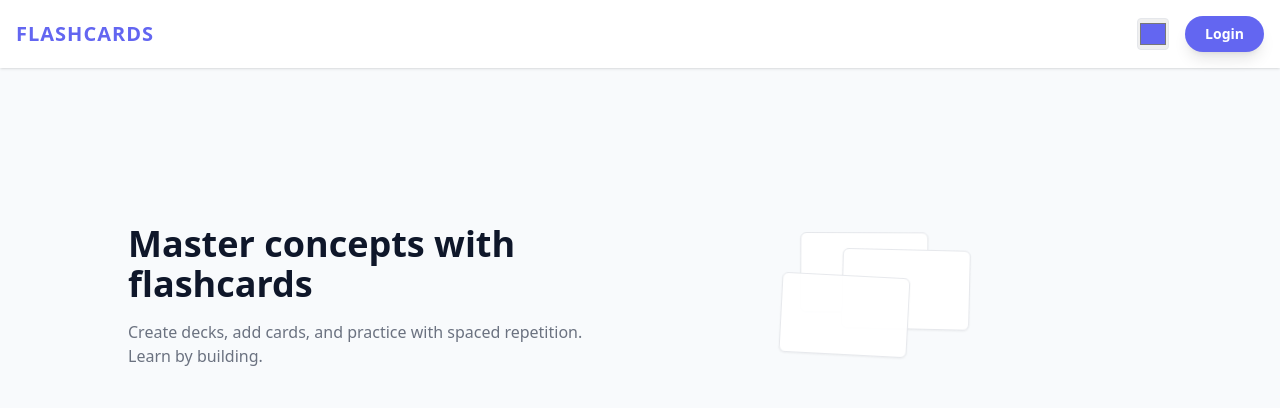
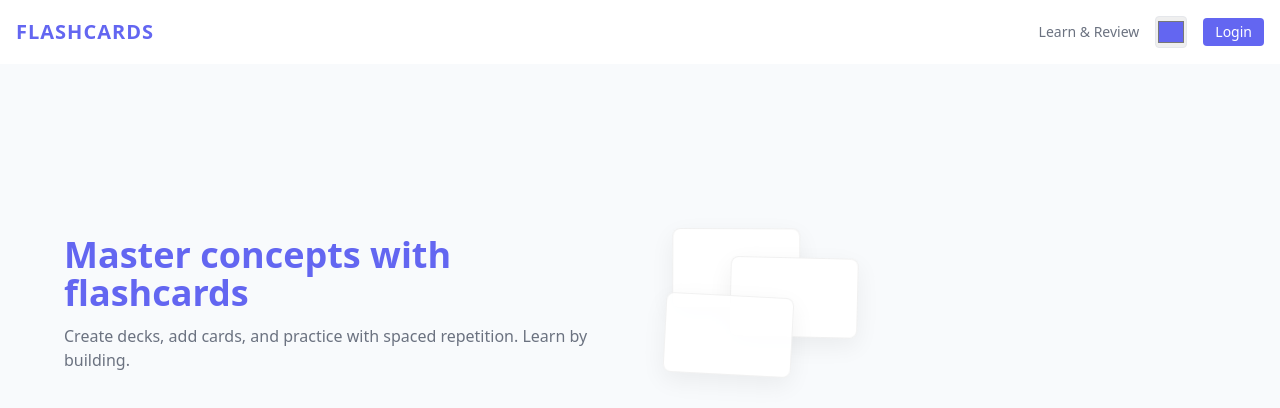
Before and after one commit to jaikhanna1996/flashcards-mern, a React (Vite) app in the folder frontend/: page / in a window 1280 px wide. Shown: the top 408 px of the page. Built offline with nearby package versions, Linux system fonts and the light colour scheme; no server answers.

Commit message:
login/signup done 2

```diff
--- /dev/null
+++ b/frontend/src/components/layout/NavBar.css
@@ -0,0 +1,25 @@
+
+.nav-login-btn {
+  background-color: var(--accent);
+  color: var(--accent-foreground);
+  border: none;
+}
+
+.nav-logout-btn {
+  background-color: var(--accent);
+  color: var(--accent-foreground);
+  border: 1px solid var(--accent);
+}
+
+.nav-login-btn:hover,
+.nav-login-btn:focus {
+  filter: brightness(0.95);
+  outline: none;
+}
+
+.nav-logout-btn:hover,
+.nav-logout-btn:focus {
+  background: var(--accent);
+  color: var(--accent-foreground);
+  outline: none;
+}
--- a/frontend/src/components/layout/NavBar.tsx
+++ b/frontend/src/components/layout/NavBar.tsx
@@ -1,5 +1,6 @@
 import React from "react";
 import ThemePicker from "../ThemePicker";
+import "./NavBar.css";
 
 type Props = {
   isAuthenticated?: boolean;
@@ -21,27 +22,21 @@ export default function NavBar({
       </div>
 
       <div className="flex items-center gap-4">
+        <div className="hidden sm:block text-sm muted">Learn & Review</div>
         <ThemePicker />
         {!isAuthenticated ? (
           <button
             onClick={() => onAuthOpen?.("login")}
-            className="
-    px-5 py-2 text-sm font-semibold rounded-full
-    bg-[color:var(--accent)]
-    text-[color:var(--accent-foreground)]
-    shadow-lg
-    hover:shadow-[0_0_12px_var(--accent)]
-    hover:brightness-110
-    active:scale-95
-    transition-all duration-200
-  "
+            className="px-3 py-1 rounded text-sm nav-login-btn"
+            type="button"
           >
             Login
           </button>
         ) : (
           <button
             onClick={onLogout}
-            className="px-3 py-1 rounded border text-sm"
+            className="px-3 py-1 rounded text-sm nav-logout-btn"
+            type="button"
           >
             Logout
           </button>
--- a/frontend/src/index.css
+++ b/frontend/src/index.css
@@ -2,9 +2,7 @@
 @tailwind components;
 @tailwind utilities;
 
-/* ...existing code... */
-
-/* Theme tokens (use document.documentElement.style.setProperty to change at runtime) */
+/* Global theme tokens — used at runtime via CSS variables */
 :root {
   --bg: #f8fafc;
   --surface: #ffffff;
@@ -24,45 +22,9 @@
   --accent-foreground: #ffffff;
 }
 
-/* Simple utility classes that use the tokens (can be used alongside Tailwind classes) */
-.app-bg {
-  background-color: var(--bg);
-  color: var(--text);
-}
-
-.surface {
-  background-color: var(--surface);
-  color: var(--text);
-}
-
+/* Small global helper still used across components */
 .muted {
   color: var(--muted);
 }
 
-.text-accent {
-  color: var(--accent);
-}
-
-.bg-accent {
-  background-color: var(--accent);
-  color: var(--accent-foreground);
-}
-
-/* Keyframes and animation for card in NavBar */
-@keyframes fc-slide {
-  0% { transform: translateY(0) translateX(-6px) rotate(-4deg); opacity: 0.9; }
-  50% { transform: translateY(-4px) translateX(0) rotate(0deg); opacity: 1; }
-  100% { transform: translateY(0) translateX(6px) rotate(4deg); opacity: 0.9; }
-}
-
-.card-animate {
-  animation: fc-slide 1.6s ease-in-out infinite alternate;
-}
-
-.delay-200 {
-  animation-delay: 0.2s;
-}
-
-.delay-400 {
-  animation-delay: 0.4s;
-}
+/* ...existing global helpers (no animations here) ... */
--- /dev/null
+++ b/frontend/src/pages/Landing.css
@@ -0,0 +1,110 @@
+.landing-hero {
+  background-color: var(--bg);
+  color: var(--text);
+  min-height: 60vh;
+  display: flex;
+  align-items: center;
+  justify-content: center;
+  padding: 2rem;
+}
+
+.landing-container {
+  max-width: 72rem;
+  width: 100%;
+  display: flex;
+  gap: 2rem;
+  align-items: center;
+  justify-content: space-between;
+  flex-wrap: wrap;
+}
+
+.landing-copy {
+  flex: 1 1 320px;
+}
+
+.landing-title {
+  font-size: 2.25rem;
+  line-height: 1.05;
+  margin: 0 0 0.75rem;
+  color: var(--accent);
+  font-weight: 800;
+}
+
+.landing-sub {
+  color: var(--muted);
+  margin: 0;
+  max-width: 40rem;
+}
+
+.card-cluster {
+  flex: 1 1 320px;
+  display: flex;
+  align-items: center;
+  justify-content: center;
+  position: relative;
+  width: 16rem;
+  height: 10rem;
+}
+
+.card-item {
+  position: absolute;
+  width: 8rem;
+  height: 5rem;
+  border-radius: 0.5rem;
+  background: var(--surface);
+  border: 1px solid rgba(0,0,0,0.06);
+  box-shadow: 0 8px 24px rgba(2,6,23,0.06);
+}
+
+.card-1 {
+  top: 0.5rem;
+  left: 1rem;
+  transform-origin: center;
+}
+
+.card-2 {
+  top: 2.25rem;
+  left: 4.5rem;
+  transform-origin: center;
+}
+
+.card-3 {
+  top: 4.5rem;
+  left: 0.25rem;
+  transform-origin: center;
+}
+
+@keyframes fc-slide {
+  0% { transform: translateY(0) translateX(-6px) rotate(-4deg); opacity: 0.9; }
+  50% { transform: translateY(-4px) translateX(0) rotate(0deg); opacity: 1; }
+  100% { transform: translateY(0) translateX(6px) rotate(4deg); opacity: 0.9; }
+}
+
+.card-animate {
+  animation: fc-slide 1.6s ease-in-out infinite alternate;
+}
+
+.delay-200 {
+  animation-delay: 0.2s;
+}
+
+.delay-400 {
+  animation-delay: 0.4s;
+}
+
+/* small responsive tweak */
+@media (max-width: 768px) {
+  .landing-container {
+    flex-direction: column-reverse;
+    gap: 1.25rem;
+    align-items: center;
+  }
+  .card-cluster {
+    width: 12rem;
+    height: 8rem;
+  }
+  .card-item {
+    width: 6.5rem;
+    height: 4rem;
+  }
+}
--- a/frontend/src/pages/Landing.tsx
+++ b/frontend/src/pages/Landing.tsx
@@ -1,22 +1,21 @@
 import React from 'react';
+import './Landing.css';
 
 export default function Landing() {
   return (
-    <section className="min-h-[60vh] flex items-center justify-center p-8">
-      <div className="max-w-5xl w-full flex flex-col md:flex-row items-center gap-8">
-        <div className="flex-1">
-          <h1 className="text-4xl font-extrabold mb-4">Master concepts with flashcards</h1>
-          <p className="muted mb-6">
+    <section className="landing-hero">
+      <div className="landing-container">
+        <div className="landing-copy">
+          <h1 className="landing-title">Master concepts with flashcards</h1>
+          <p className="landing-sub">
             Create decks, add cards, and practice with spaced repetition. Learn by building.
           </p>
         </div>
 
-        <div className="flex-1 flex items-center justify-center">
-          <div className="relative w-64 h-40">
-            <div className="absolute top-2 left-6 w-32 h-20 bg-[color:var(--surface)] border rounded-md shadow-sm card-animate" />
-            <div className="absolute top-6 left-16 w-32 h-20 bg-[color:var(--surface)] border rounded-md shadow-sm card-animate delay-200" />
-            <div className="absolute top-12 left-0 w-32 h-20 bg-[color:var(--surface)] border rounded-md shadow-sm card-animate delay-400" />
-          </div>
+        <div className="card-cluster" aria-hidden>
+          <div className="card-item card-1 card-animate" />
+          <div className="card-item card-2 card-animate delay-200" />
+          <div className="card-item card-3 card-animate delay-400" />
         </div>
       </div>
     </section>
```
